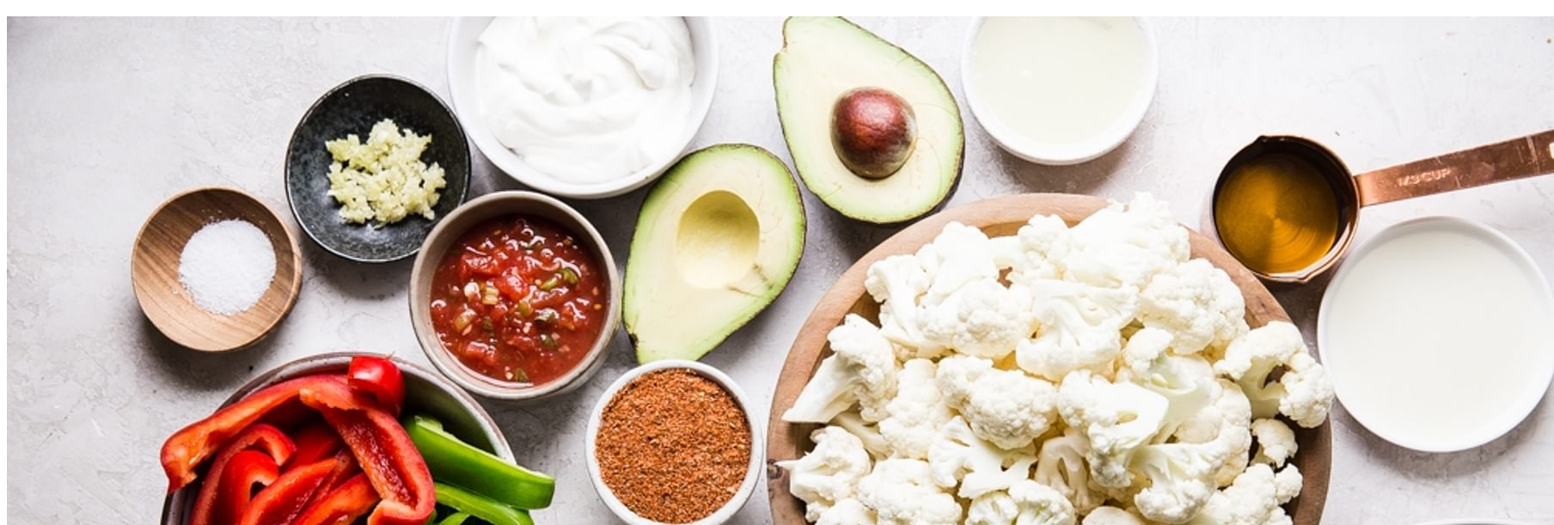
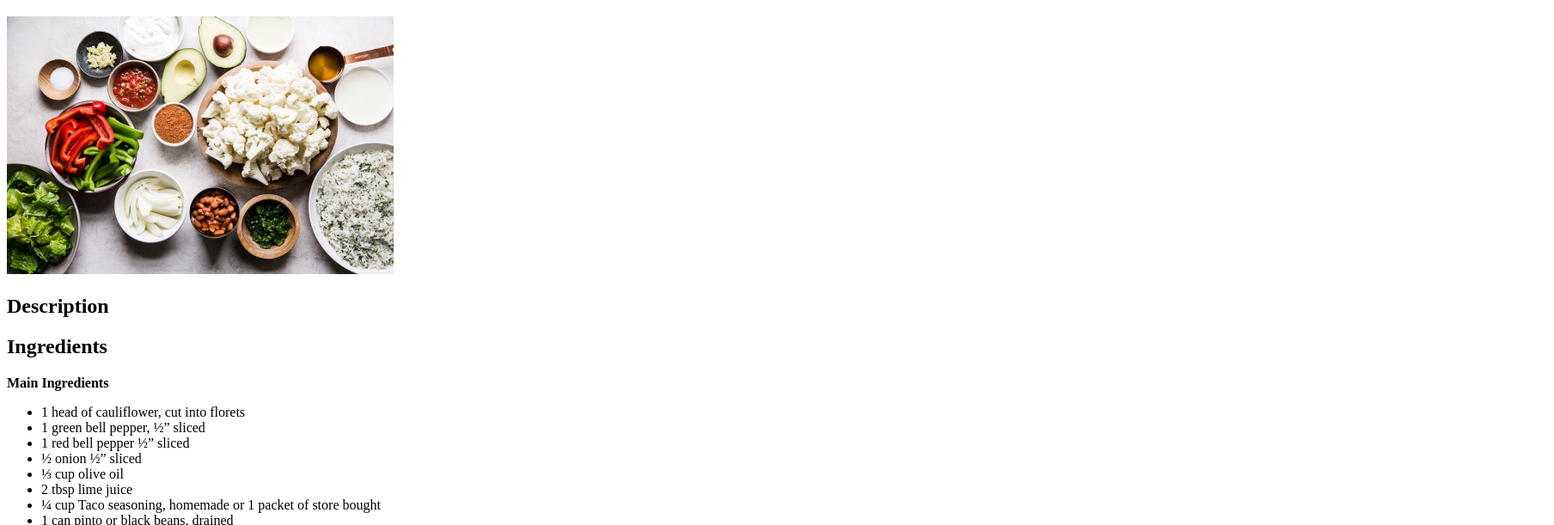
Before and after one commit to pedergoodman/odin-recipies, a plain HTML site: page recipes/Vegetarian-Burrito-Bowl.html in a window 1280 px wide. Shown: the part 61-672 px from the top of the page at 86% size, 1808 px wide, since content can reach past the window. Drawn offline with Linux system fonts and the light colour scheme.

Commit message:
Fix image link

```diff
--- a/recipes/Vegetarian-Burrito-Bowl.html
+++ b/recipes/Vegetarian-Burrito-Bowl.html
@@ -8,7 +8,7 @@
 </head>
 <body>
     <h1>Vegetarian Burrito Bowl with Avocado Crema</h1>
-    <img src="/images/Vegetarian-Burrito-Bowl-page-header.jpeg" alt="Ingredients used for Vegetarian Burrito Bowl recipe">
+    <img src="../images/Vegetarian-Burrito-Bowl-page-header.jpeg" alt="Ingredients used for Vegetarian Burrito Bowl recipe" style="height: 300px;">
     <h2>Description</h2>
     <p></p>
     <h2>Ingredients</h2>
```
